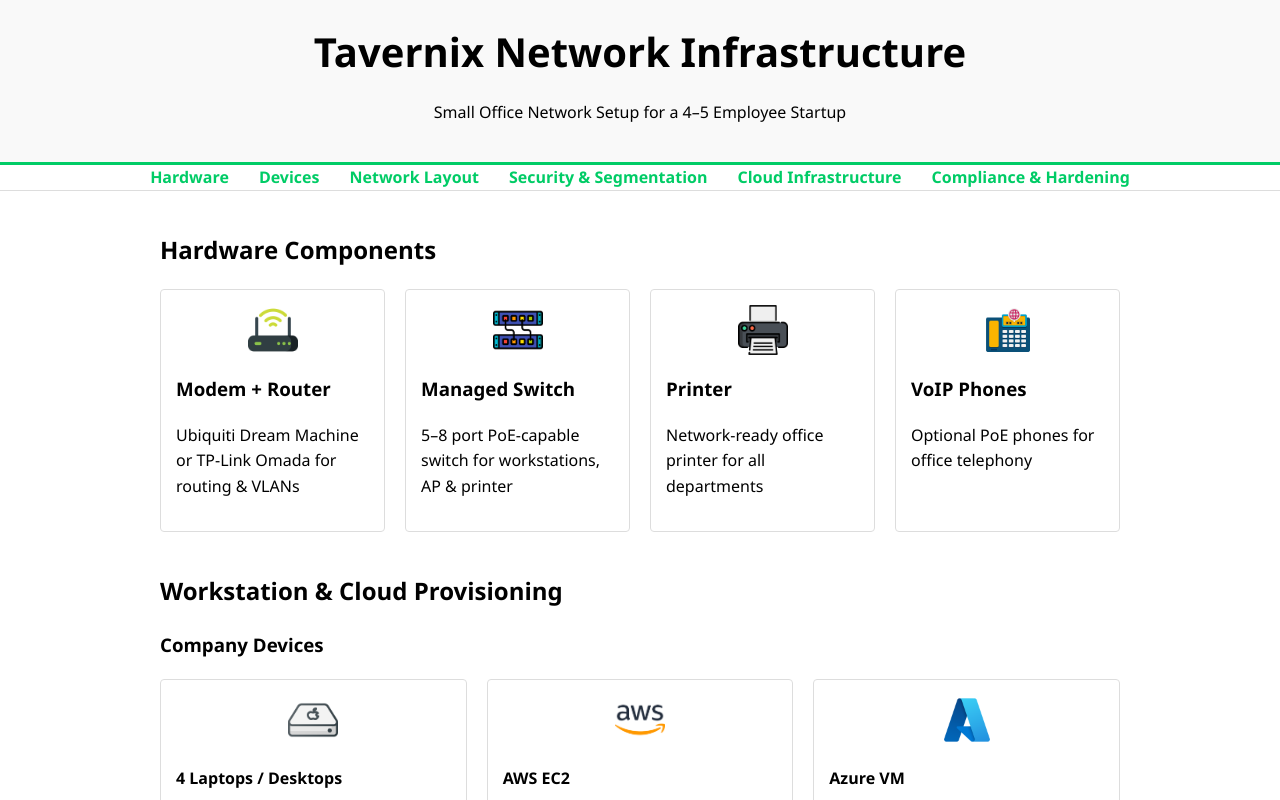
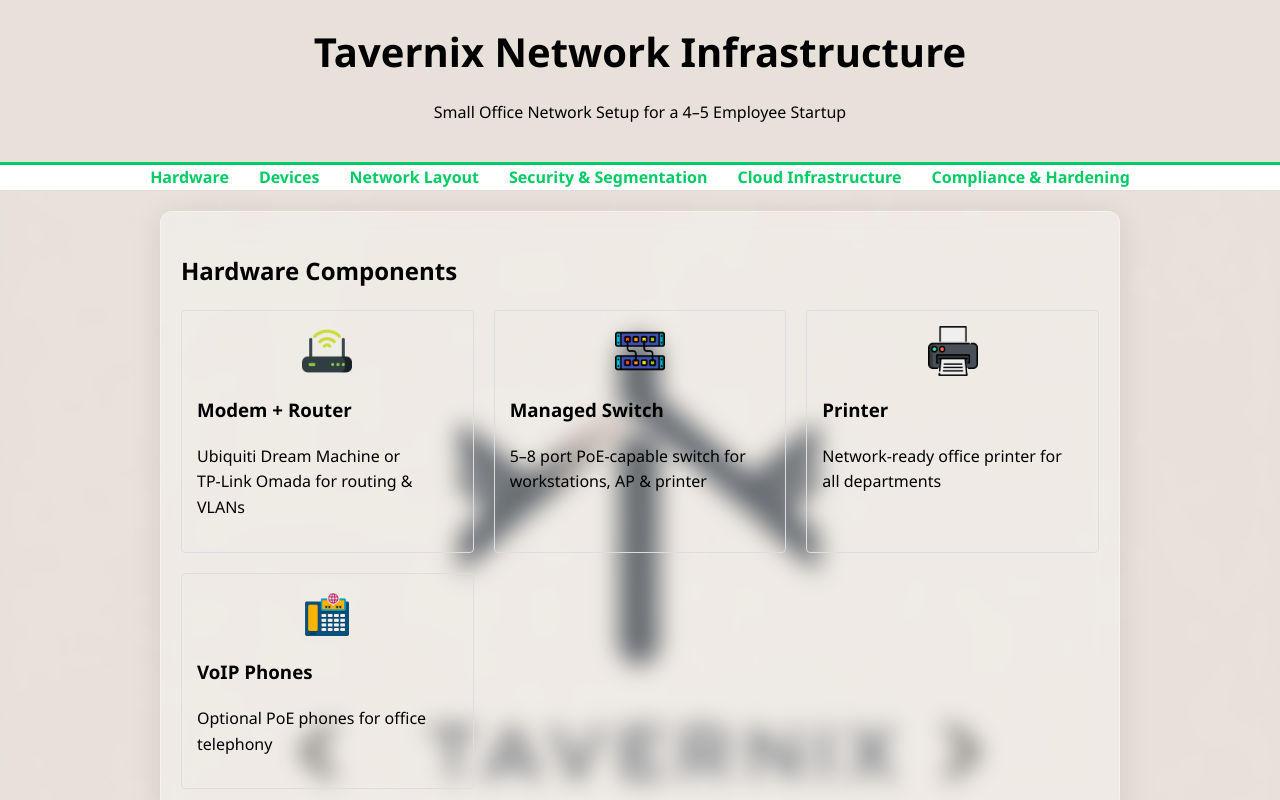
Before and after one commit to DesignedJJ/Tavernix-Network, a plain HTML site: page index.html in a window 1280 px wide. Shown: the top 800 px of the page. Drawn offline with Linux system fonts and the light colour scheme.

Commit message:
Update styles.css

```diff
--- a/styles.css
+++ b/styles.css
@@ -2,7 +2,11 @@
 
 /* Base styling */
 body {
-  background-color: #fff;
+  background-image: url('images/tavernixlog.png');
+  background-size: cover;
+  background-position: center;
+  background-repeat: no-repeat;
+  background-attachment: fixed;
   color: #000;
   font-family: 'Segoe UI', Tahoma, Geneva, Verdana, sans-serif;
   margin: 0;
@@ -10,9 +14,10 @@
   line-height: 1.6;
 }
 
+
 /* Header */
 header {
-  background: #f9f9f9;
+  background: #e8e1d9;
   border-bottom: 3px solid #00cc66; /* green trim */
   padding: 20px;
   text-align: center;
@@ -57,10 +62,19 @@
 }
 section {
   margin-bottom: 40px;
+  padding: 20px;
+  background: rgba(255, 255, 255, 0.3); /* semi-transparent white */
+  backdrop-filter: blur(12px);
+  -webkit-backdrop-filter: blur(12px); /* Safari support */
+  border-radius: 12px;
+  box-shadow: 0 4px 30px rgba(0, 0, 0, 0.1);
+  border: 1px solid rgba(255, 255, 255, 0.4);
   opacity: 0;
   transform: translateY(20px);
   animation: fadeIn 0.6s forwards;
+  color: #000; /* ensures text is readable */
 }
+
 section:nth-of-type(1) { animation-delay: 0.2s; }
 section:nth-of-type(2) { animation-delay: 0.4s; }
 section:nth-of-type(3) { animation-delay: 0.6s; }
@@ -107,7 +121,7 @@
 
 /* Footer */
 footer {
-  background: #f9f9f9;
+  background: #e8e1d9;
   border-top: 3px solid #00cc66;
   text-align: center;
   padding: 10px;
```
